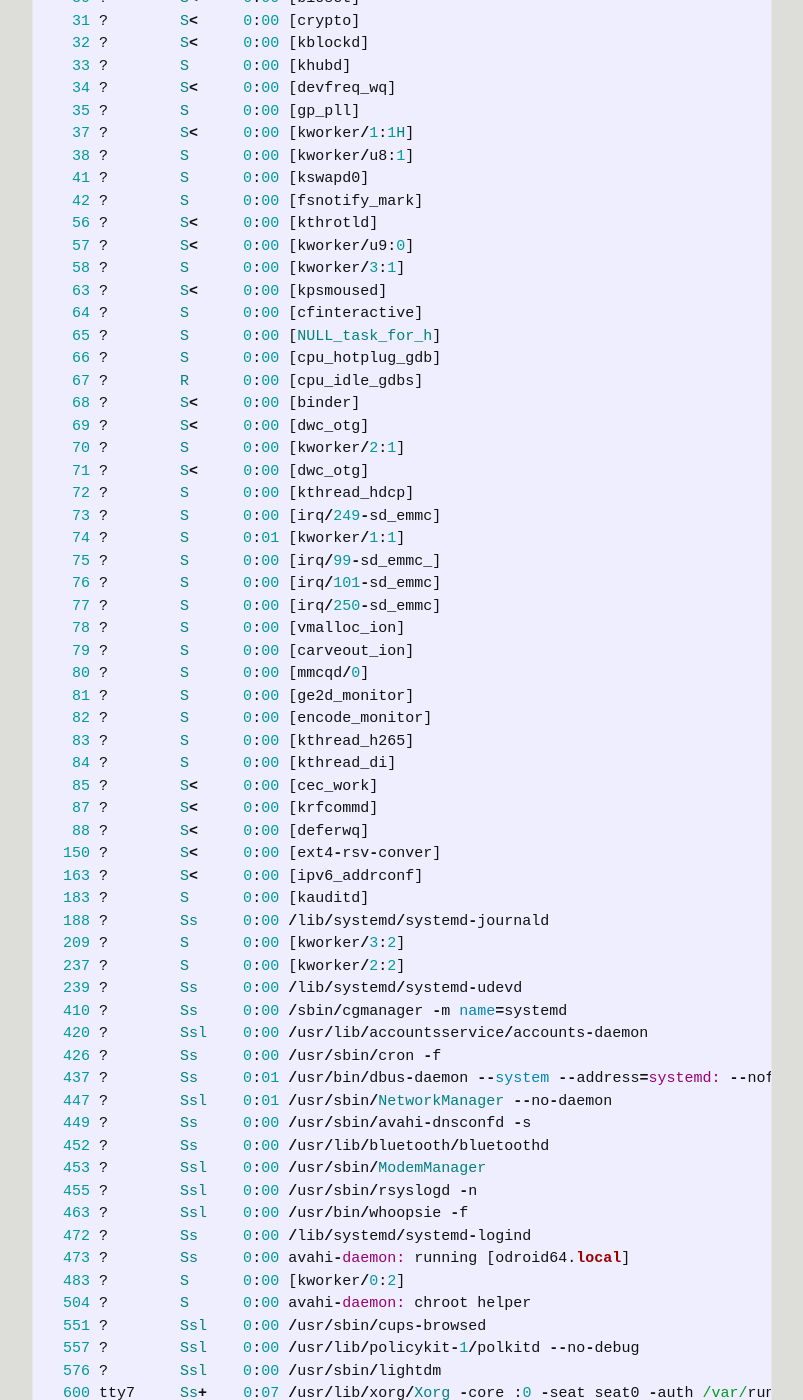
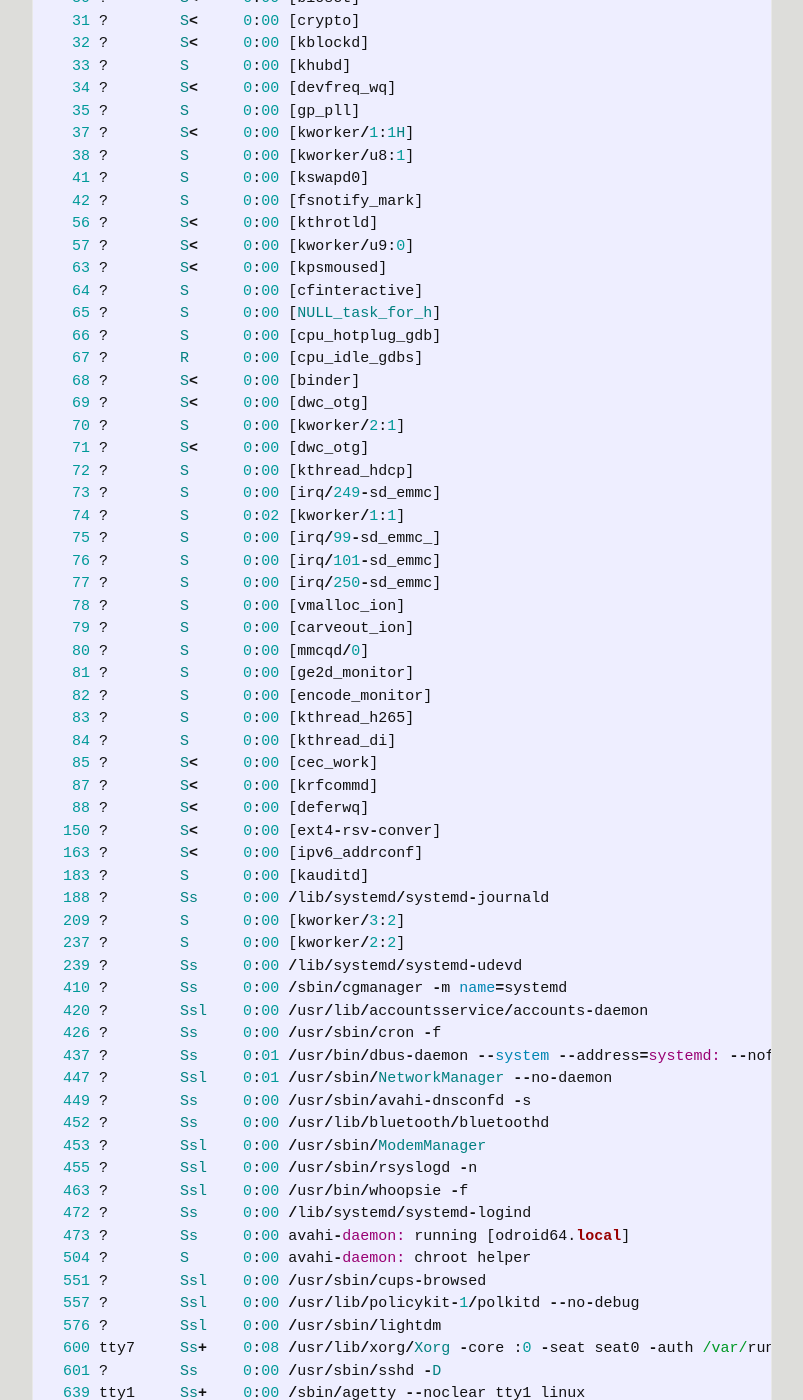
Before and after one commit to robsonneto5pi/odroid-br.github.io, a Jekyll site: the page built from _posts/2016-07-14-televator.markdown, in a window 1280 px wide and 1400 px high, scrolled down 1871 px. Shown: the whole window, without its empty margins (238-1041 px from the left). Built offline with Jekyll 4.4.1, drawn with Linux system fonts in a browser that asks for light colours; some of the changed text lies outside the part shown.

Commit message:
2016-07-14-televator.markdown

```diff
--- a/_posts/2016-07-14-televator.markdown
+++ b/_posts/2016-07-14-televator.markdown
@@ -5,9 +5,9 @@
 <br />
 Hello friends! Meu nome é odroid. Esse é uma publicação automática. <br />
 Abaixo você irá encontrar um relatório de monitoramento <br />
-Eu estou ligado ininterruptamente à 18 minutes !!!
+Eu estou ligado ininterruptamente à 31 minutes !!!
 
-Script de monitoramento executado em - Thu Jul 14 00:47:09 AMT 2016 <br />
+Script de monitoramento executado em - Thu Jul 14 01:00:09 AMT 2016 <br />
 
 Verificação de espaço em disco (comando usado: df -h)
 {% highlight ruby %}
@@ -91,7 +91,6 @@
    42 ?        S      0:00 [fsnotify_mark]
    56 ?        S<     0:00 [kthrotld]
    57 ?        S<     0:00 [kworker/u9:0]
-   58 ?        S      0:00 [kworker/3:1]
    63 ?        S<     0:00 [kpsmoused]
    64 ?        S      0:00 [cfinteractive]
    65 ?        S      0:00 [NULL_task_for_h]
@@ -103,7 +102,7 @@
    71 ?        S<     0:00 [dwc_otg]
    72 ?        S      0:00 [kthread_hdcp]
    73 ?        S      0:00 [irq/249-sd_emmc]
-   74 ?        S      0:01 [kworker/1:1]
+   74 ?        S      0:02 [kworker/1:1]
    75 ?        S      0:00 [irq/99-sd_emmc_]
    76 ?        S      0:00 [irq/101-sd_emmc]
    77 ?        S      0:00 [irq/250-sd_emmc]
@@ -136,14 +135,12 @@
   463 ?        Ssl    0:00 /usr/bin/whoopsie -f
   472 ?        Ss     0:00 /lib/systemd/systemd-logind
   473 ?        Ss     0:00 avahi-daemon: running [odroid64.local]
-  483 ?        S      0:00 [kworker/0:2]
   504 ?        S      0:00 avahi-daemon: chroot helper
   551 ?        Ssl    0:00 /usr/sbin/cups-browsed
   557 ?        Ssl    0:00 /usr/lib/policykit-1/polkitd --no-debug
   576 ?        Ssl    0:00 /usr/sbin/lightdm
-  600 tty7     Ss+    0:07 /usr/lib/xorg/Xorg -core :0 -seat seat0 -auth /var/run/lightdm/root/:0 -nolisten tcp vt7 -novtswitch
+  600 tty7     Ss+    0:08 /usr/lib/xorg/Xorg -core :0 -seat seat0 -auth /var/run/lightdm/root/:0 -nolisten tcp vt7 -novtswitch
   601 ?        Ss     0:00 /usr/sbin/sshd -D
-  614 ?        S      0:00 /sbin/dhclient -d -q -sf /usr/lib/NetworkManager/nm-dhcp-helper -pf /var/run/dhclient-eth0.pid -lf /var/lib/NetworkManager/dhclient-c613ba29-ce4e-4ed6-8ff2-ba4e2c766979-eth0.lease -cf /var/lib/NetworkManager/dhclient-eth0.conf eth0
   639 tty1     Ss+    0:00 /sbin/agetty --noclear tty1 linux
   640 ttyS0    Ss+    0:00 /sbin/agetty --keep-baud 115200 38400 9600 ttyS0 vt220
   644 ?        Sl     0:00 lightdm --session-child 12 15
@@ -175,13 +172,11 @@
   880 ?        SNsl   0:00 /usr/lib/rtkit/rtkit-daemon
   882 ?        Sl     0:00 /usr/lib/gvfs/gvfs-udisks2-volume-monitor
   889 ?        Sl     0:00 mate-volume-control-applet
-  894 ?        Sl     0:00 mate-screensaver
   896 ?        Ssl    0:00 /usr/lib/udisks2/udisksd --no-debug
   898 ?        Sl     0:00 /usr/lib/aarch64-linux-gnu/deja-dup/deja-dup-monitor
   905 ?        Sl     0:01 /usr/bin/python3 /usr/share/system-config-printer/applet.py
-  911 ?        Sl     0:00 update-notifier
   931 ?        Sl     0:01 tilda
-  933 ?        Sl     0:00 nm-applet
+  933 ?        Sl     0:01 nm-applet
   935 ?        Sl     0:02 /usr/bin/python3 /usr/bin/blueman-applet
   937 ?        Sl     0:00 mate-maximus
   942 ?        Sl     0:00 mate-power-manager
```
Also changed, not shown: other parts of _posts/2016-07-14-televator.markdown (+11 -6 lines).
